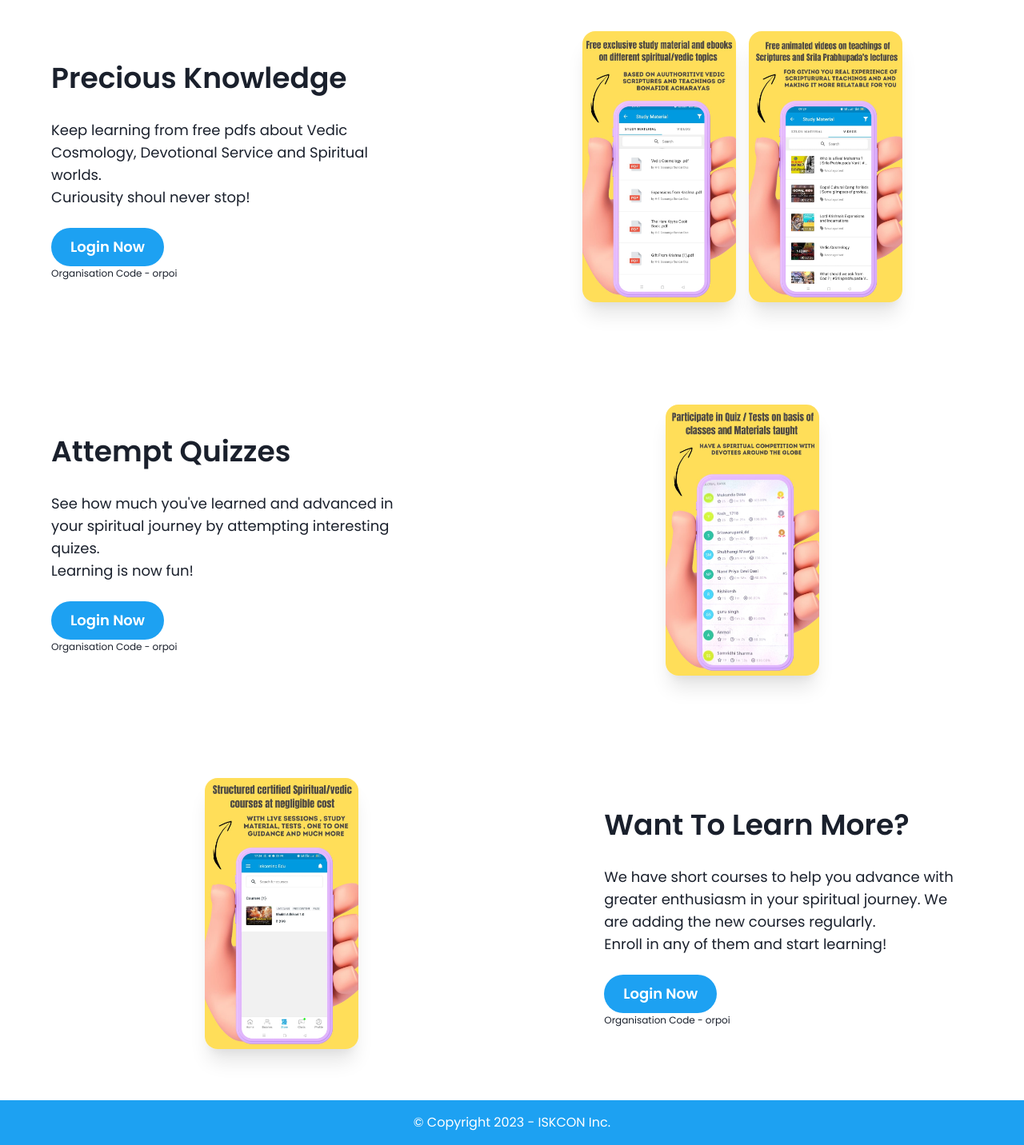
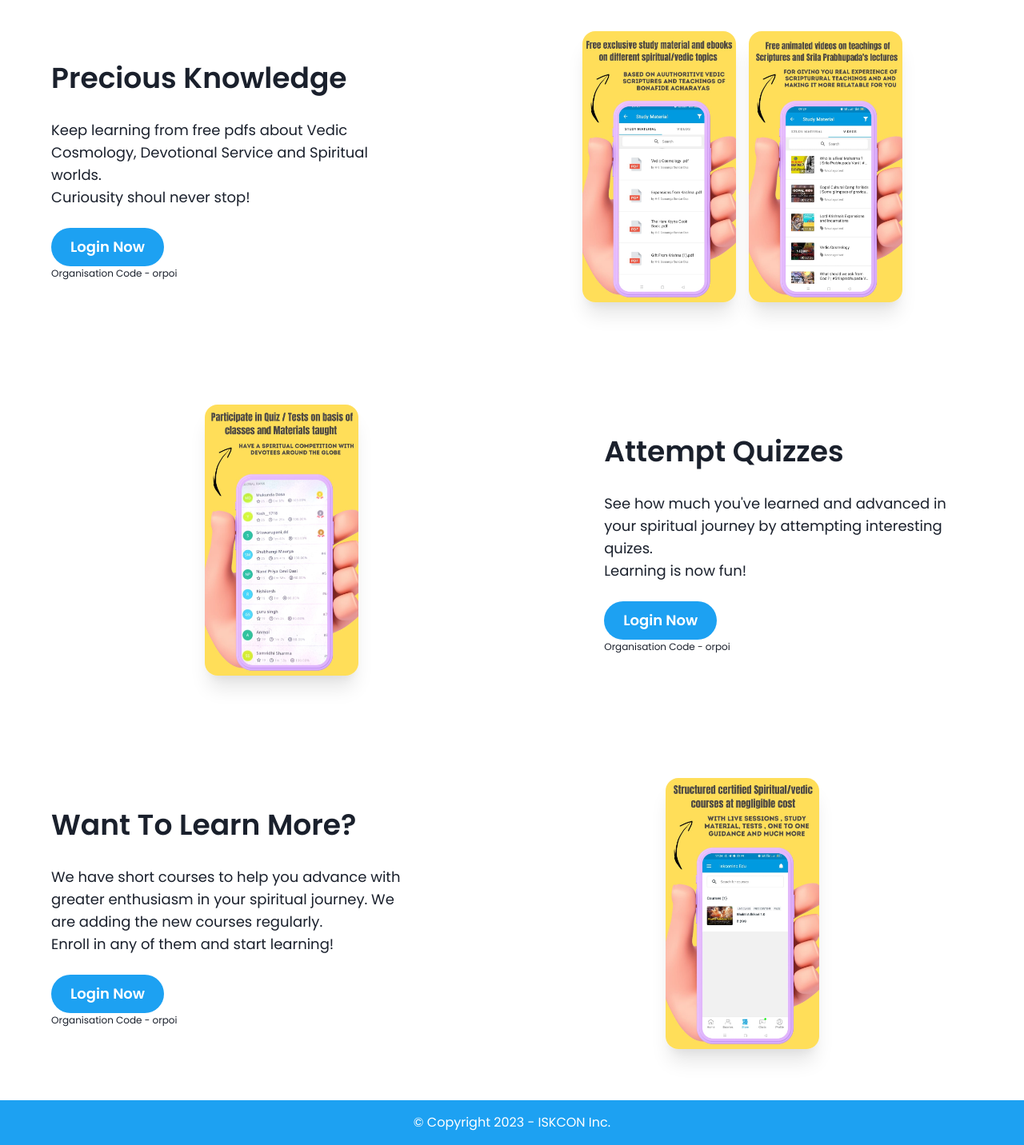
Before and after one commit to DezyNation/iskcon, a Next.js app: page / in a window 1280 px wide. Shown: the part 2080-3512 px from the top of the page at 80% size. Built offline with nearby package versions, Linux system fonts and the light colour scheme.

Commit message:
alignments re-fixed

```diff
--- a/src/pages/index.jsx
+++ b/src/pages/index.jsx
@@ -153,7 +153,7 @@ const Index = () => {
         </Stack>
       </Stack>
       <Stack
-        direction={['column', 'row']}
+        direction={['column', 'row-reverse']}
         p={[4, 16]} justifyContent={'space-between'}
       >
         <Box maxW={['full', '40%']}>
@@ -183,7 +183,7 @@ const Index = () => {
         </Stack>
       </Stack>
       <Stack
-        direction={['column', 'row-reverse']}
+        direction={['column', 'row']}
         p={[4, 16]} justifyContent={'space-between'}
       >
         <Box maxW={['full', '40%']}>
```
